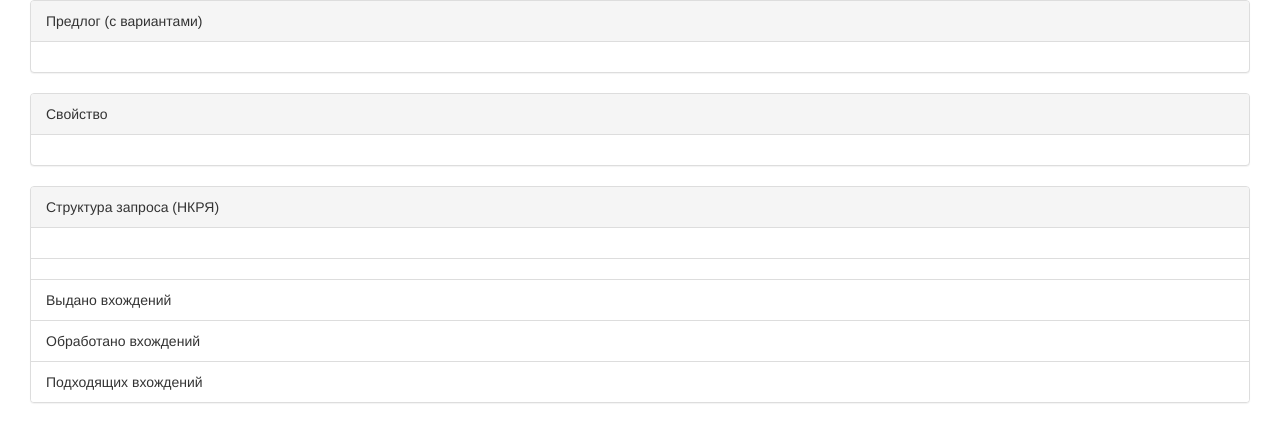
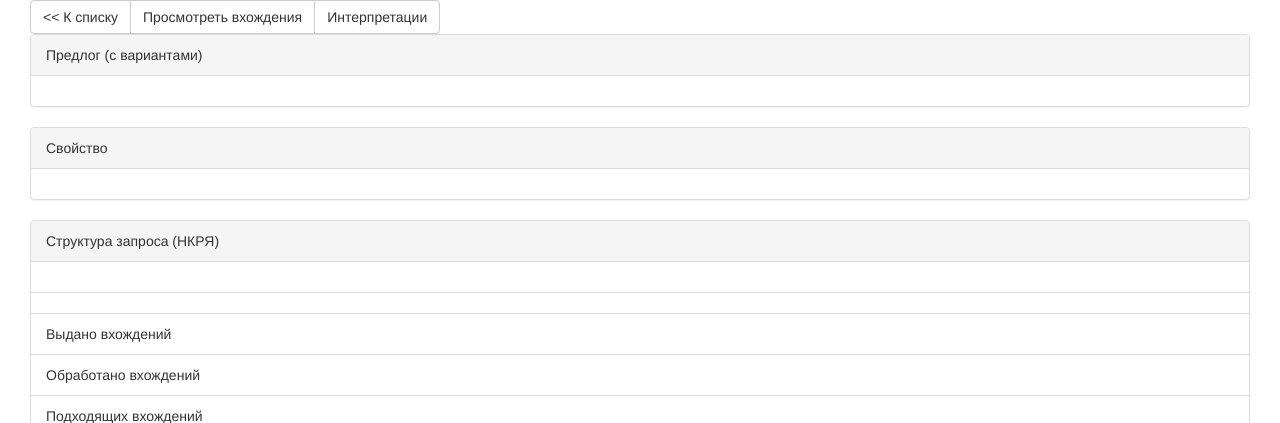
Before and after one commit to sfedia/rsuh2021-prepositions, a Flask app: template files/ui/templates/dataset-profile.html in a window 1280 px wide. Shown: the top 423 px of the page. Run offline with Flask 2, Linux system fonts and the light colour scheme; the template is opened without the code that fills it, so the values that code supplies are empty; some libraries are stand-ins or nearby versions.

Commit message:
nav buttons

```diff
--- a/files/ui/templates/dataset-profile.html
+++ b/files/ui/templates/dataset-profile.html
@@ -25,6 +25,12 @@
 
   <body>
     <div class="main">
+      <div class="btn-group" role="group" aria-label="Navigation buttons">
+        <a href="/datasets" class="btn btn-default">&lt;&lt; К списку</a>
+        <a href="/view-matches/{{datasetName}}" class="btn btn-default">Просмотреть вхождения</a>
+        <a href="#" class="btn btn-default">Интерпретации</a>
+      </div>
+
       <div class="panel panel-default preposition">
         <div class="panel-heading">Предлог (с вариантами)</div>
         <div class="panel-body">
```
